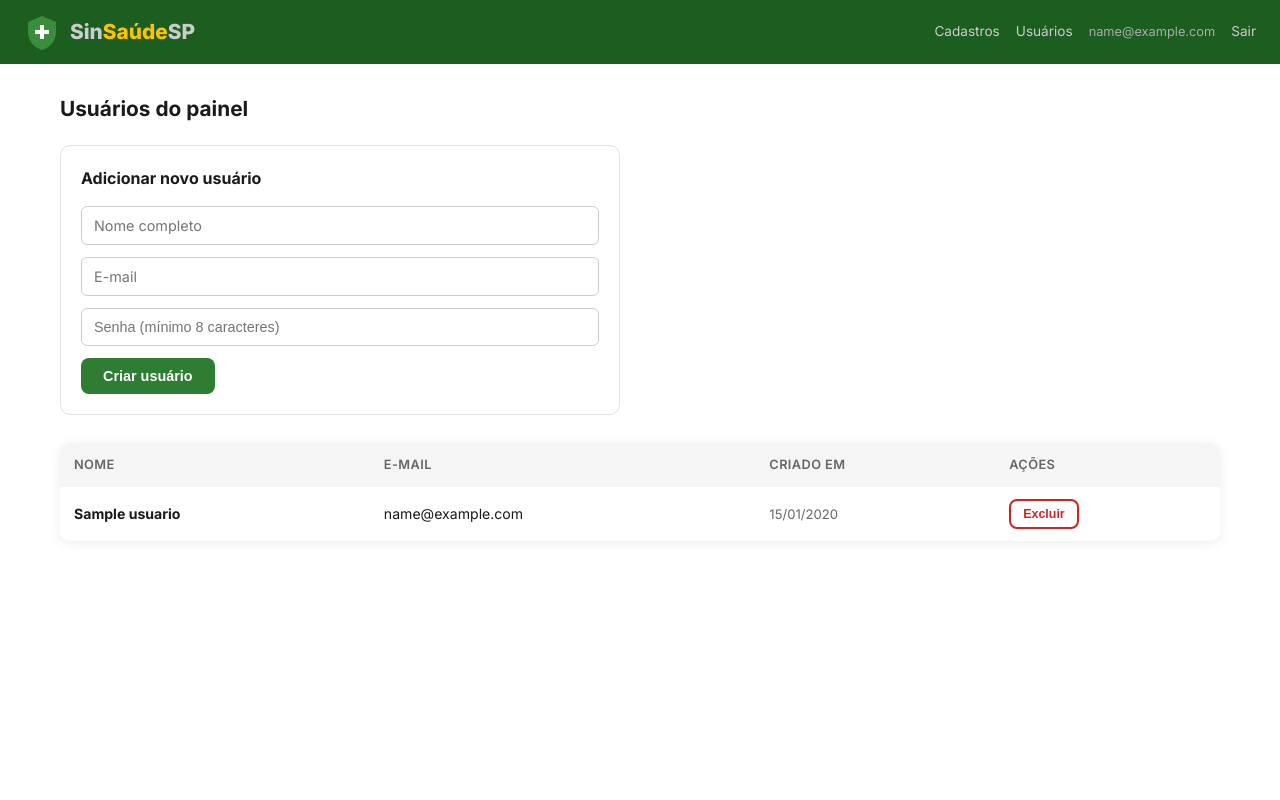
After one commit to Pacheco2802/Sinsaudesp-Aposentadoria-Especial-Page, a Python web app: template templates/admin/usuarios.html in a window 1280 px wide. The commit adds this page. Run offline with Jinja, Linux system fonts and the light colour scheme; the template is opened without the code that fills it: most values are stand-ins (such as "Sample title", 1, 10 or a date in 2020).

Commit message:
Adiciona tela de gerenciamento de usuarios admin (criar/listar/excluir)

```diff
--- a/templates/admin/dashboard.html
+++ b/templates/admin/dashboard.html
@@ -21,6 +21,8 @@
       </span>
     </div>
     <nav class="admin-nav">
+      <a href="/admin">Cadastros</a>
+      <a href="/admin/usuarios">Usuários</a>
       <span style="color: #aaa; font-size: 0.8rem;">{{ admin_email }}</span>
       <a href="/admin/logout">Sair</a>
     </nav>
--- /dev/null
+++ b/templates/admin/usuarios.html
@@ -0,0 +1,102 @@
+<!DOCTYPE html>
+<html lang="pt-BR">
+<head>
+  <meta charset="UTF-8">
+  <meta name="viewport" content="width=device-width, initial-scale=1.0">
+  <title>Usuários — SinSaúdeSP Admin</title>
+  <link rel="stylesheet" href="/static/css/style.css">
+</head>
+<body>
+
+<div class="admin-layout">
+
+  <header class="admin-header">
+    <div class="logo">
+      <svg class="logo-icon" viewBox="0 0 36 36" fill="none">
+        <path d="M18 2L4 8v10c0 9 6.2 16 14 18 7.8-2 14-9 14-18V8L18 2z" fill="#388E3C"/>
+        <path d="M16 11h4v5h5v4h-5v5h-4v-5h-5v-4h5v-5z" fill="white"/>
+      </svg>
+      <span class="logo-text">
+        <span class="sin">Sin</span><span class="saude">Saúde</span><span class="sp">SP</span>
+      </span>
+    </div>
+    <nav class="admin-nav">
+      <a href="/admin">Cadastros</a>
+      <a href="/admin/usuarios">Usuários</a>
+      <span style="color: #aaa; font-size: 0.8rem;">{{ admin_email }}</span>
+      <a href="/admin/logout">Sair</a>
+    </nav>
+  </header>
+
+  <main class="admin-main">
+
+    <h2 style="font-size: 1.3rem; font-weight: 700; margin-bottom: 20px;">Usuários do painel</h2>
+
+    {% if msg %}
+    <div style="background: #E8F5E9; color: #2E7D32; padding: 12px 16px; border-radius: 8px; margin-bottom: 16px; font-size: 0.9rem;">
+      {{ msg }}
+    </div>
+    {% endif %}
+    {% if erro %}
+    <div style="background: #FFEBEE; color: #C62828; padding: 12px 16px; border-radius: 8px; margin-bottom: 16px; font-size: 0.9rem;">
+      {{ erro }}
+    </div>
+    {% endif %}
+
+    <!-- Formulário de novo usuário -->
+    <div style="background: #fff; border: 1px solid #e0e0e0; border-radius: 10px; padding: 20px; margin-bottom: 28px; max-width: 560px;">
+      <h3 style="font-size: 1rem; font-weight: 700; margin-bottom: 14px;">Adicionar novo usuário</h3>
+      <form method="POST" action="/admin/usuarios" style="display: flex; flex-direction: column; gap: 12px;">
+        <input type="text" name="nome" placeholder="Nome completo" required
+               style="padding: 10px 12px; border: 1px solid #ccc; border-radius: 6px; font-size: 0.9rem;">
+        <input type="email" name="email" placeholder="E-mail" required
+               style="padding: 10px 12px; border: 1px solid #ccc; border-radius: 6px; font-size: 0.9rem;">
+        <input type="password" name="senha" placeholder="Senha (mínimo 8 caracteres)" minlength="8" required
+               style="padding: 10px 12px; border: 1px solid #ccc; border-radius: 6px; font-size: 0.9rem;">
+        <button type="submit" class="btn-secondary" style="align-self: flex-start;">Criar usuário</button>
+      </form>
+    </div>
+
+    <!-- Lista de usuários -->
+    <div class="table-wrap">
+      <table>
+        <thead>
+          <tr>
+            <th>Nome</th>
+            <th>E-mail</th>
+            <th>Criado em</th>
+            <th>Ações</th>
+          </tr>
+        </thead>
+        <tbody>
+          {% for u in usuarios %}
+          <tr>
+            <td><strong>{{ u.nome }}</strong></td>
+            <td>{{ u.email }}</td>
+            <td style="white-space: nowrap; font-size: 0.82rem; color: var(--cinza-texto);">
+              {{ u.created_at.strftime('%d/%m/%Y') }}
+            </td>
+            <td>
+              {% if u.email == admin_email %}
+              <span style="color: var(--cinza-texto); font-size: 0.78rem;">(você)</span>
+              {% else %}
+              <form method="POST" action="/admin/usuarios/{{ u.id }}/excluir"
+                    onsubmit="return confirm('Excluir o usuário {{ u.nome }}?');" style="display: inline;">
+                <button type="submit" class="btn-outline"
+                        style="font-size: 0.78rem; padding: 6px 12px; color: #C62828; border-color: #C62828;">
+                  Excluir
+                </button>
+              </form>
+              {% endif %}
+            </td>
+          </tr>
+          {% endfor %}
+        </tbody>
+      </table>
+    </div>
+
+  </main>
+</div>
+
+</body>
+</html>
```
Also changed, not shown: main.py (+79 -0 lines).
